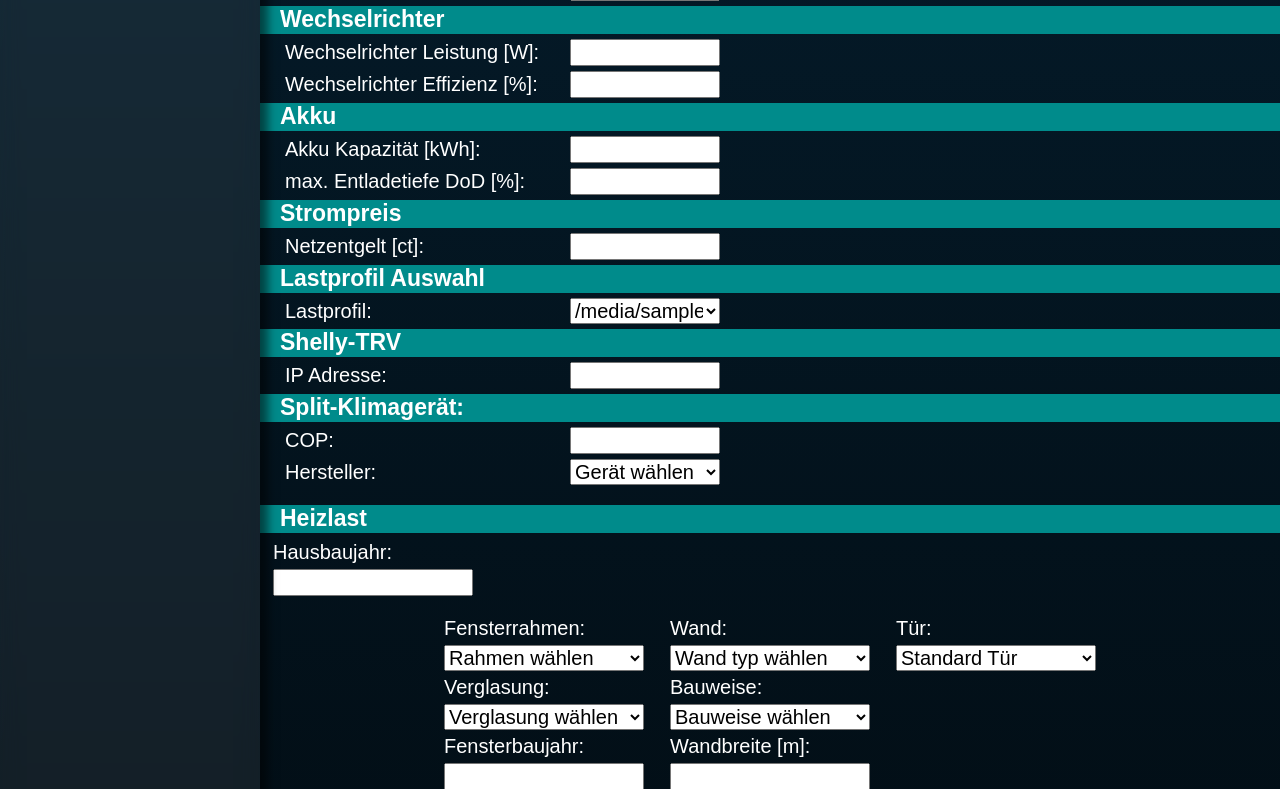
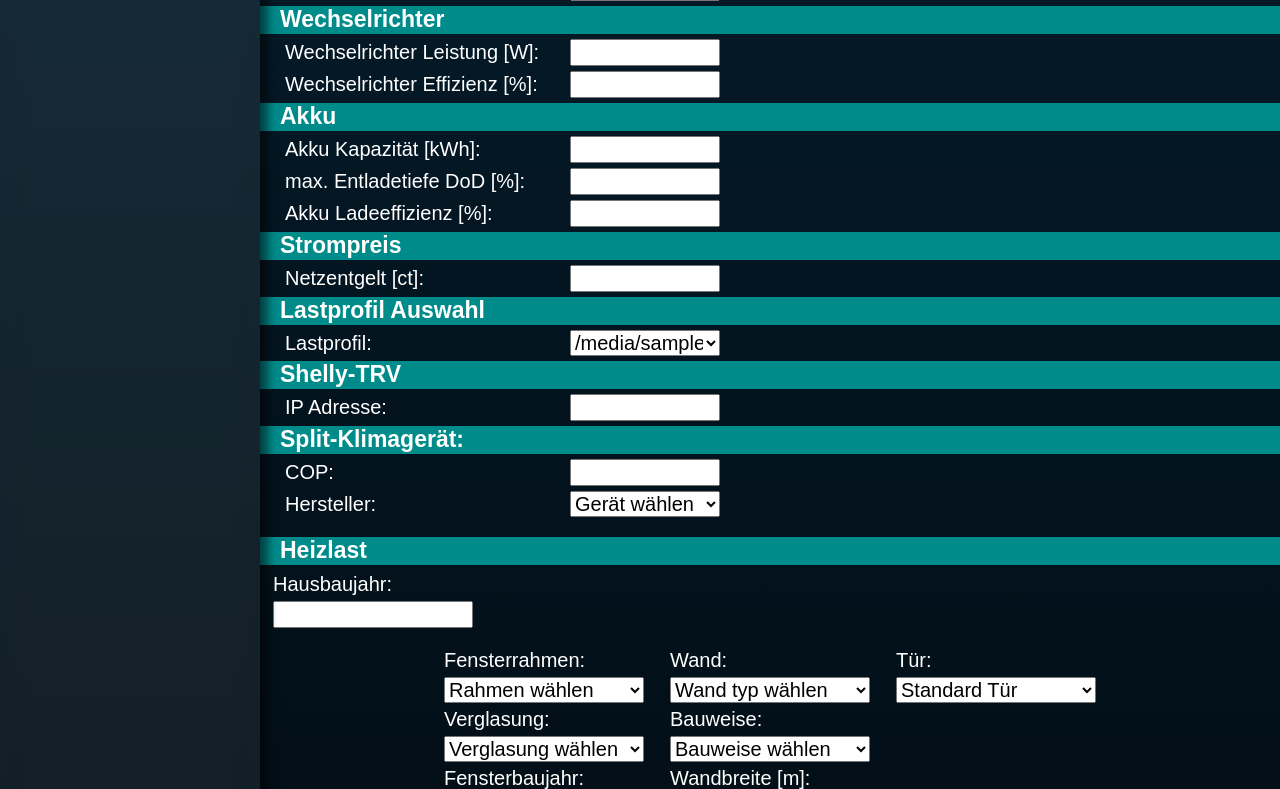
Before and after one commit to Jan1444/Bachelor, a Flask app: template templates/set_vals.html in a window 1280 px wide. Shown: the part 502-1291 px from the top of the page. Run offline with Flask 3, Linux system fonts and the light colour scheme; the template is opened without the code that fills it: most values are stand-ins (such as "Sample title", 1, 10 or a date in 2020); parts of the project's set-up code (start-up, migrations or seed data) failed here and were passed over.

Commit message:
added battery load_efficiency

```diff
--- a/templates/set_vals.html
+++ b/templates/set_vals.html
@@ -166,6 +166,11 @@
                 <label for="battery_max_deload">max. Entladetiefe DoD [%]:</label>
                 <input id="battery_max_deload" minlength="1" name="battery_max_deload"
                        type="text" value="{{ config['battery']['max_deload'] }}">
+            </div>
+            <div class="input-group">
+                <label for="battery_load_efficiency">Akku Ladeeffizienz [%]:</label>
+                <input id="battery_load_efficiency" minlength="1" name="battery_load_efficiency"
+                       type="text" value="{{ config['battery']['load_efficiency'] }}">
             </div>
         </section>
         <nav class="Box1">
```
